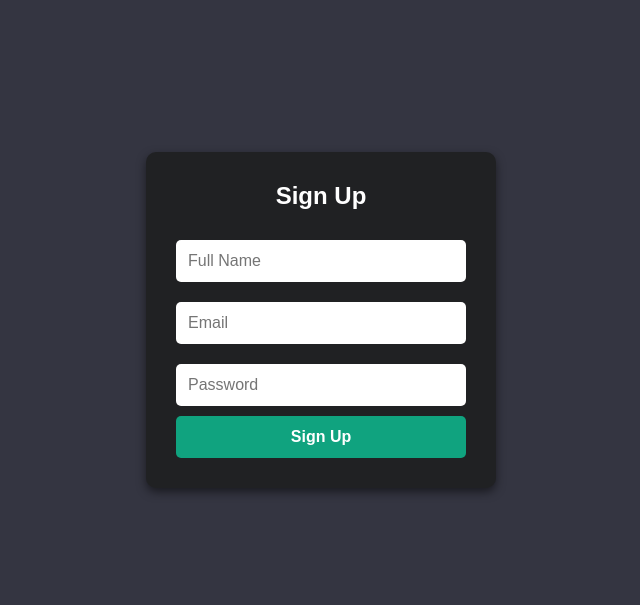
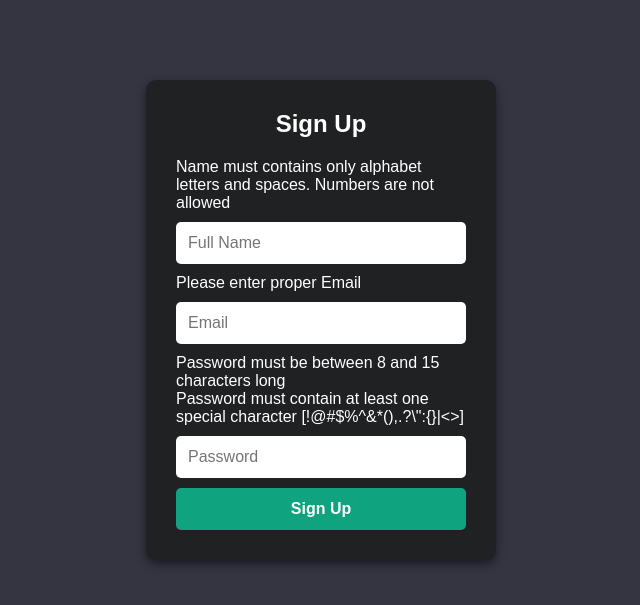
Before and after one commit to santhosh17august2003-cloud/ChatbotDocumentUpload, a Django app: page /signup/ in a window 1280 px wide. Shown: the part 48-653 px from the top of the page, without its empty margins (319-959 px from the left). Run offline with Django 5.2, Linux system fonts and the light colour scheme.

```diff
--- a/ChatappTechjays/forms.py
+++ b/ChatappTechjays/forms.py
@@ -1,21 +1,47 @@
 from django import forms
-
+from django.contrib.auth.models import User
+from django.core.exceptions import ValidationError
+import re
 
 class SignupForm(forms.Form):
     full_name = forms.CharField(
         max_length=100,
         widget=forms.TextInput(
-            attrs={'placeholder': 'Full Name', 'class': 'input-field'})
+            attrs={'placeholder': 'Full Name', 'class': 'input-field'}
+        )
     )
     email = forms.EmailField(
         widget=forms.EmailInput(
-            attrs={'placeholder': 'Email', 'class': 'input-field'})
+            attrs={'placeholder': 'Email', 'class': 'input-field'}
+        )
     )
     password = forms.CharField(
         widget=forms.PasswordInput(
-            attrs={'placeholder': 'Password', 'class': 'input-field'})
+            attrs={'placeholder': 'Password', 'class': 'input-field'}
+        )
     )
 
+    def clean_full_name(self):
+        full_name = self.cleaned_data.get('full_name')
+        if not re.match(r'^[A-Za-z ]+$', full_name):
+            raise ValidationError("Name must contain only alphabet letters and spaces. Numbers are not allowed!")
+        return full_name
+
+    # ✅ Email Validation (Check Duplicate)
+    def clean_email(self):
+        email = self.cleaned_data.get('email')
+        if User.objects.filter(username=email).exists():  # Username = email
+            raise ValidationError("This email is already registered!")
+        return email
+
+    # ✅ Password Validation (8–15 chars + 1 special symbol)
+    def clean_password(self):
+        password = self.cleaned_data.get('password')
+        if len(password) < 8 or len(password) > 15:
+            raise ValidationError("Password must be between 8 and 15 characters long!")
+        if not re.search(r"[!@#$%^&*(),.?\":{}|<>]", password):
+            raise ValidationError("Password must contain at least one special character [!@#$%^&*(),.?\":{}|<>]")
+        return password
 
 class SignInForm(forms.Form):
     email = forms.EmailField(
--- a/ChatappTechjays/templates/Chatapp/signup.html
+++ b/ChatappTechjays/templates/Chatapp/signup.html
@@ -6,7 +6,9 @@
   <meta name="viewport" content="width=device-width, initial-scale=1.0">
   <title>Sign Up</title>
   <link rel="stylesheet" href="{% static 'css/style.css' %}">
+
 </head>
+
 <body>
   <!-- Navbar -->
   <div class="navbar">
@@ -24,15 +26,32 @@
         <!-- If using Django form (recommended) -->
         {{ form.non_field_errors }}
         <div>
-          {{ form.full_name.errors }}
+          <p>Name must contains only alphabet letters and spaces. Numbers are not allowed<p>
+          <div style="color:red; padding:0; margin:0;">
+            {% for error in form.full_name.errors %}
+            <p>{{ error }}</p>
+            {% endfor %}
+          </div>
+
             {{ form.full_name }}
         </div>
         <div>
-          {{ form.email.errors }}
+          <p> Please enter proper Email </p>
+          <div style="color:red; padding:0; margin:0;">
+            {% for error in form.email.errors %}
+            <p>{{ error }}</p>
+            {% endfor %}
+          </div>
             {{ form.email }}
           </div>
           <div>
-          {{ form.password.errors }}
+            <p>Password must be between 8 and 15 characters long</p>
+            <p>Password must contain at least one special character [!@#$%^&*(),.?\":{}|<>]</p>
+            <div style="color:red; padding:0; margin:0;">
+              {% for error in form.password.errors %}
+              <p>{{ error }}</p>
+              {% endfor %}
+            </div>
                 {{ form.password }}
           </div>
 
--- a/ChatappTechjays/views.py
+++ b/ChatappTechjays/views.py
@@ -86,21 +86,28 @@ def signup(request):
     if request.method == "POST":
         form = SignupForm(request.POST)
         if form.is_valid():
-            full_name = form.cleaned_data['full_name']
+            full_name = form.cleaned_data.get('full_name', '')
             email = form.cleaned_data['email']
             password = form.cleaned_data['password']
             username = email
             if User.objects.filter(username=username).exists():
                 messages.error(request, "Email already registered!")
-                return redirect('signup')
-            User.objects.create_user(username=username, email=email, password=password, first_name=full_name)
-            messages.success(request, "Account created successfully! Please Sign In.")
-            return redirect('signin')
+                return redirect('signup')  # Redirect clears form and previous errors
+            User.objects.create_user(
+                username=username,
+                email=email,
+                password=password,
+                first_name=full_name
+            )
+            return redirect('signin')  # Redirect clears form
     else:
-        form = SignupForm()
+        form = SignupForm()  # Fresh empty form on GET
+
     return render(request, 'Chatapp/signup.html', {'form': form})
 
+
 def signin(request):
+
     if request.method == "POST":
         form = SignInForm(request.POST)
         if form.is_valid():
@@ -109,9 +116,11 @@ def signin(request):
             user = authenticate(request, username=email, password=password)
             if user:
                 login(request, user)
+                #messages.success(request, "Sign In successful!")
                 return redirect('chat')
-            messages.error(request, "Invalid email or password!")
-            return redirect('signin')
+            else:
+                messages.error(request, "Invalid email or password!")
+                return redirect('signin')
     else:
         form = SignInForm()
     return render(request, 'Chatapp/signin.html', {'form': form})
@@ -155,7 +164,7 @@ def chat(request):
         # Step 3: Update session data
         request.session['current_session'] = new_session_name
         request.session['temp_chat_history'] = []
-
+        request.session['document_context'] = ""
     # Load current chat and history sessions
     session_name = request.session.get('current_session')
     if not session_name:
@@ -231,7 +240,7 @@ def getvalue(request):
 
     temp_history = request.session.get('temp_chat_history', [])
 
-    # ✅ Handle File Upload & Save to DB
+    # ✅ Handle File Upload & Save to DB (unchanged)
     if uploaded_file:
         temp_file_path = ""
         try:
@@ -268,9 +277,7 @@ def getvalue(request):
             document_log = f"📄 Uploaded: {uploaded_file.name} (content used for context)"
             temp_history.append({"sender": "document", "message": document_log})
 
-            # ✅ Save document log in DB
             Chat.objects.create(user=request.user, session_name=session_name, sender="document", message=document_log)
-
             request.session['document_context'] = file_text
 
         except Exception:
@@ -279,7 +286,7 @@ def getvalue(request):
             if os.path.exists(temp_file_path):
                 os.remove(temp_file_path)
 
-    # ✅ Save user message in DB
+    # ✅ Save user message (unchanged)
     if message:
         temp_history.append({"sender": "user", "message": message})
         Chat.objects.create(user=request.user, session_name=session_name, sender="user", message=message)
@@ -289,19 +296,29 @@ def getvalue(request):
         request.session['current_session'] = new_title
         session_name = new_title
 
-    # ✅ Fetch FULL conversation history from DB
+    # ✅ Fetch FULL chat history (unchanged)
     full_history = Chat.objects.filter(user=request.user, session_name=session_name).order_by("timestamp")
     history_context = ""
     for chat_msg in full_history:
         history_context += f"{chat_msg.sender.capitalize()}: {chat_msg.message}\n"
 
-    # ✅ Detect if user wants extraction mode
+    # ✅ Extract mode from frontend (NEW ADDITION)
+    mode = request.POST.get("mode", "")
+
+    document_context = request.session.get('document_context', "")
+
+    # ✅ Mode Logic Injection (NEW)
+    if mode == "ChatGPT Like Application":
+        document_context = ""  # Ignore document context fully
+
+    elif mode == "Document Upload" and not request.session.get('document_context'):
+        return JsonResponse({"reply": "❌ Please upload a document first before asking.If you need to know outside of the document please click ChatGPT Like Application", "session_name": session_name})
+
+    # ✅ Detect extraction keywords (unchanged)
     extraction_keywords = ["summarize", "extract", "explain", "overview", "key points", "highlights", "analyze"]
     is_extraction_mode = any(keyword in message.lower() for keyword in extraction_keywords)
 
-    document_context = request.session.get('document_context', "")
-
-    # 🎯 STRICT DOCUMENT QA MODE vs SMART EXTRACTION MODE
+    # ✅ Prompt generation (unchanged except document_context check)
     if document_context:
         if is_extraction_mode:
             prompt = f"""
@@ -337,10 +354,9 @@ def getvalue(request):
     else:
         prompt = f"{history_context}\nUser: {message}"
 
-    # ✅ Get Bot Reply
+    # ✅ Get Bot Reply (unchanged)
     bot_reply = get_gemini_response(prompt)
 
-    # ✅ Save Bot Reply in DB and Session
     temp_history.append({"sender": "bot", "message": bot_reply})
     Chat.objects.create(user=request.user, session_name=session_name, sender="bot", message=bot_reply)
 
--- a/ChatgptTechJays/settings.py
+++ b/ChatgptTechJays/settings.py
@@ -30,9 +30,9 @@ SECRET_KEY = 'django-insecure-p_xeg_&q9g3f*_32dtj-64v5t!+u1_54kv&uql+g0%_c)5ldvk
 # SECURITY WARNING: don't run with debug turned on in production!
 DEBUG = True
 
-ALLOWED_HOSTS = ['santhoshdocgbt.onrender.com']
-CSRF_TRUSTED_ORIGINS = ["https://santhoshdocgbt.onrender.com"]
-CORS_ORIGINS_WHITELIST = ["https://santhoshdocgbt.onrender.com"]
+# ALLOWED_HOSTS = ['santhoshdocgbt.onrender.com']
+# CSRF_TRUSTED_ORIGINS = ["https://santhoshdocgbt.onrender.com"]
+# CORS_ORIGINS_WHITELIST = ["https://santhoshdocgbt.onrender.com"]
 
 
 
```
Also changed, not shown: ChatappTechjays/templates/Chatapp/chat.html (+9 -2 lines), ChatappTechjays/templates/Chatapp/signin.html (+13 -1 lines), ChatappTechjays/static/images/DocUpload.jpg (added), db.sqlite3. Lines whose indentation alone changed are shown as unchanged.
